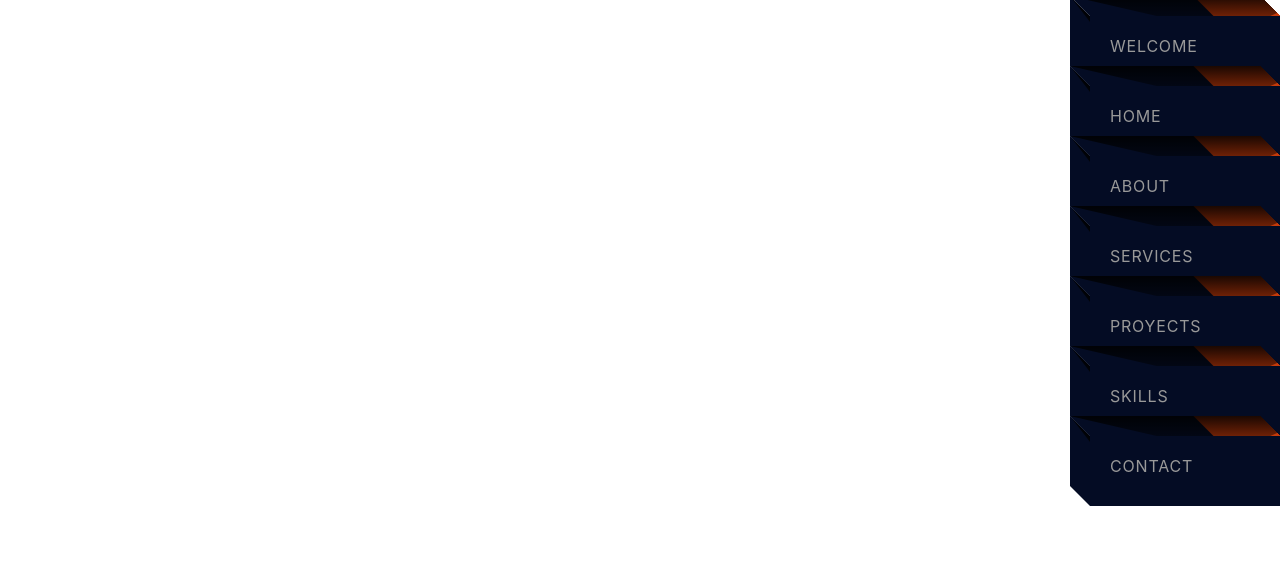
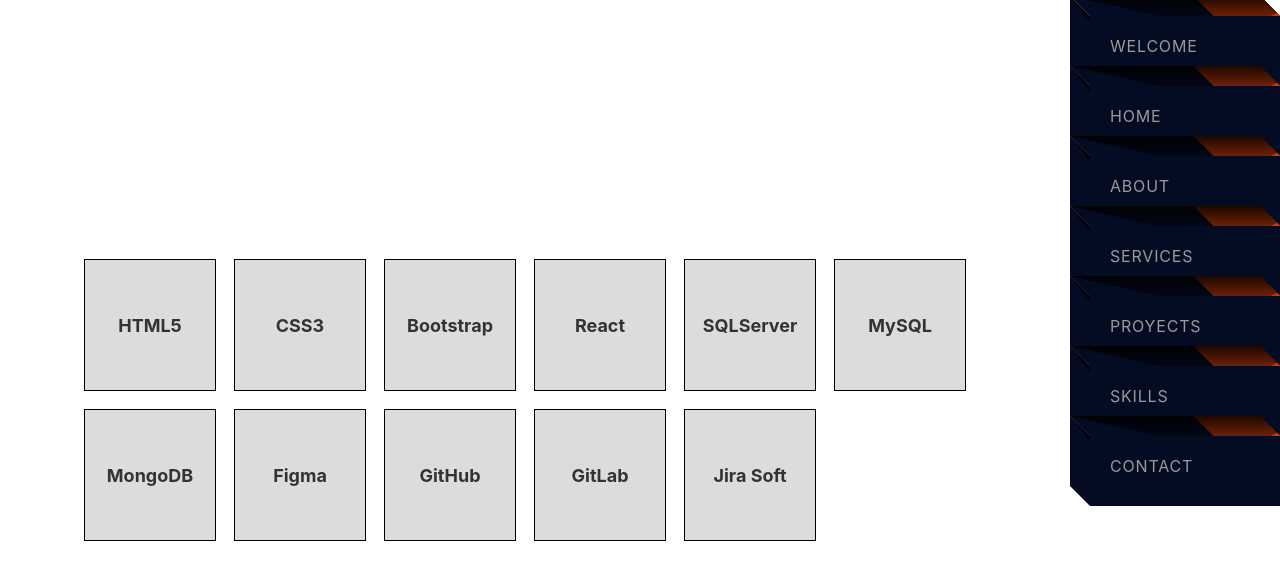
Before and after one commit to valentinacamacho/DeveloperJeni, a React (Create React App) app: page /Skills in a window 1280 px wide. Shown: the top 580 px of the page. Built offline with nearby package versions, Linux system fonts and the light colour scheme.

Commit message:
Implement design on the skills page.

```diff
--- a/src/App.js
+++ b/src/App.js
@@ -7,7 +7,6 @@
 import Skills from "./Pages/Skills";
 import Contact from "./Pages/Contact";
 import Sidebar from "./Layout/Sidebar";
-
 
 function App() {
   return (
--- /dev/null
+++ b/src/Components/Cuadrade.jsx
@@ -0,0 +1,25 @@
+import React, { useState } from 'react';
+import "../Stylesheets/Skills.css";
+
+function Cuadrade({ nombreSkill, tools, iconoSkill: IconoSkill }) {
+  const [hovered, setHovered] = useState(false);
+
+  return (
+    <div className='cuadrado-skill'>
+      <div className="cuadrado" onMouseEnter={() => setHovered(true)} onMouseLeave={() => setHovered(false)}>
+        <div className={`contenido-skill ${hovered ? 'hovered' : ''}`}>
+          {hovered ? (
+            <>
+              <IconoSkill className="icon-skills hovered-icon" />
+              <p className='Text-icon-skill'>{tools}</p>
+            </>
+          ) : (
+            <span className="skill-text">{nombreSkill}</span>
+          )}
+        </div>
+      </div>
+    </div>
+  );
+}
+
+export default Cuadrade;
--- a/src/Pages/Skills.jsx
+++ b/src/Pages/Skills.jsx
@@ -1,9 +1,31 @@
-function Skills(){
+import React from 'react';
+import Cuadrade from "../Components/Cuadrade";
+import { FaReact, FaHtml5, FaCss3Alt, FaFigma, FaGithub, FaGitlab } from "react-icons/fa";
+import { DiBootstrap } from "react-icons/di";
+import { SiMicrosoftsqlserver, SiMysql, SiMongodb, SiJirasoftware } from "react-icons/si";
+import "../Stylesheets/Skills.css";
+
+function Skills() {
   return (
-    <div>
+    <div className='cont'>
+    <div className="container-skills-wrapper">
+      <div className='container-skills'>
+        <Cuadrade nombreSkill="HTML5" iconoSkill={FaHtml5} tools={"Front"} />
+        <Cuadrade nombreSkill="CSS3" iconoSkill={FaCss3Alt} tools={"Front"} />
+        <Cuadrade nombreSkill="Bootstrap" iconoSkill={DiBootstrap} tools={"Front"} />
+        <Cuadrade nombreSkill="React" iconoSkill={FaReact} tools={"Framework"} />
+        <Cuadrade nombreSkill="SQLServer" iconoSkill={SiMicrosoftsqlserver} tools={"Databases"} />
+        <Cuadrade nombreSkill="MySQL" iconoSkill={SiMysql} tools={"Databases"} />
+        <Cuadrade nombreSkill="MongoDB" iconoSkill={SiMongodb} tools={"Databases"} />
+        <Cuadrade nombreSkill="Figma" iconoSkill={FaFigma} tools={"UI-UX"} />
+        <Cuadrade nombreSkill="GitHub" iconoSkill={FaGithub} tools={"Cont version"} />
+        <Cuadrade nombreSkill="GitLab" iconoSkill={FaGitlab} tools={"Cont version"} />
+        <Cuadrade nombreSkill="Jira Soft" iconoSkill={SiJirasoftware} tools={"Tester"} />
+      </div>
+    </div>
+    </div>
 
-    </div>
   );
-}
+};
 
 export default Skills;
--- a/src/Stylesheets/Skills.css
+++ b/src/Stylesheets/Skills.css
@@ -0,0 +1,108 @@
+@keyframes float {
+  0% {
+    transform: translateY(0);
+  }
+  50% {
+    transform: translateY(-10px);
+  }
+  100% {
+    transform: translateY(0);
+  }
+}
+
+.cont {
+  display: flex;
+  justify-content: center;
+  align-items: center;
+  height: 100vh;
+}
+
+
+.container-skills {
+  display: grid;
+  grid-template-columns: repeat(6, 1fr);
+  grid-gap: 18px;
+  margin: 0 auto;
+}
+
+.cuadrado {
+  background-color: gainsboro;
+  width: 130px;
+  height: 130px;
+  border: 1px solid black;
+  position: relative;
+}
+
+.contenido-skill {
+  position: absolute;
+  top: 0;
+  left: 0;
+  width: 100%;
+  height: 100%;
+  display: flex;
+  justify-content: center;
+  align-items: center;
+  transition: all 0.3s ease;
+}
+
+.hovered {
+  background-color: rgb(26, 1, 49);
+  box-shadow: 0 10px 20px rgba(247, 17, 189, 0.7);
+}
+
+.hovered span {
+  display: none;
+}
+
+.icon-skills {
+  font-size: 50px;
+  color: white;
+  animation: float 3s ease-in-out infinite;
+}
+
+.skill-text {
+  font-size: 18px;
+  font-weight: bold;
+  color: #333;
+}
+
+.hovered-icon {
+  filter: drop-shadow(0 0 10px #ffffffb3);
+}
+
+.Text-icon-skill{
+  color: white;
+  font-weight: bold;
+  text-align: center;
+  position: absolute;
+  bottom: 6px;
+  left: 0;
+  width: 100%;
+  filter: drop-shadow(0 0 10px #ffffffb3);
+}
+
+
+/* Media query para pantallas más pequeñas */
+@media (max-width: 1200px) {
+  .container-skills {
+    grid-template-columns: repeat(4, 1fr);
+  }
+}
+
+@media (max-width: 992px) {
+  .container-skills {
+    grid-template-columns: repeat(3, 1fr);
+  }
+}
+
+@media (max-width: 768px) {
+  .container-skills {
+    grid-template-columns: repeat(2, 1fr);
+  }
+}
+
+@media (max-width: 576px) {
+  .container-skills {
+    grid-template-columns: repeat(1, 1fr);
+  }
+}
```
Also changed, not shown: src/Components/Skills.jsx (deleted, +0 -8 lines).
